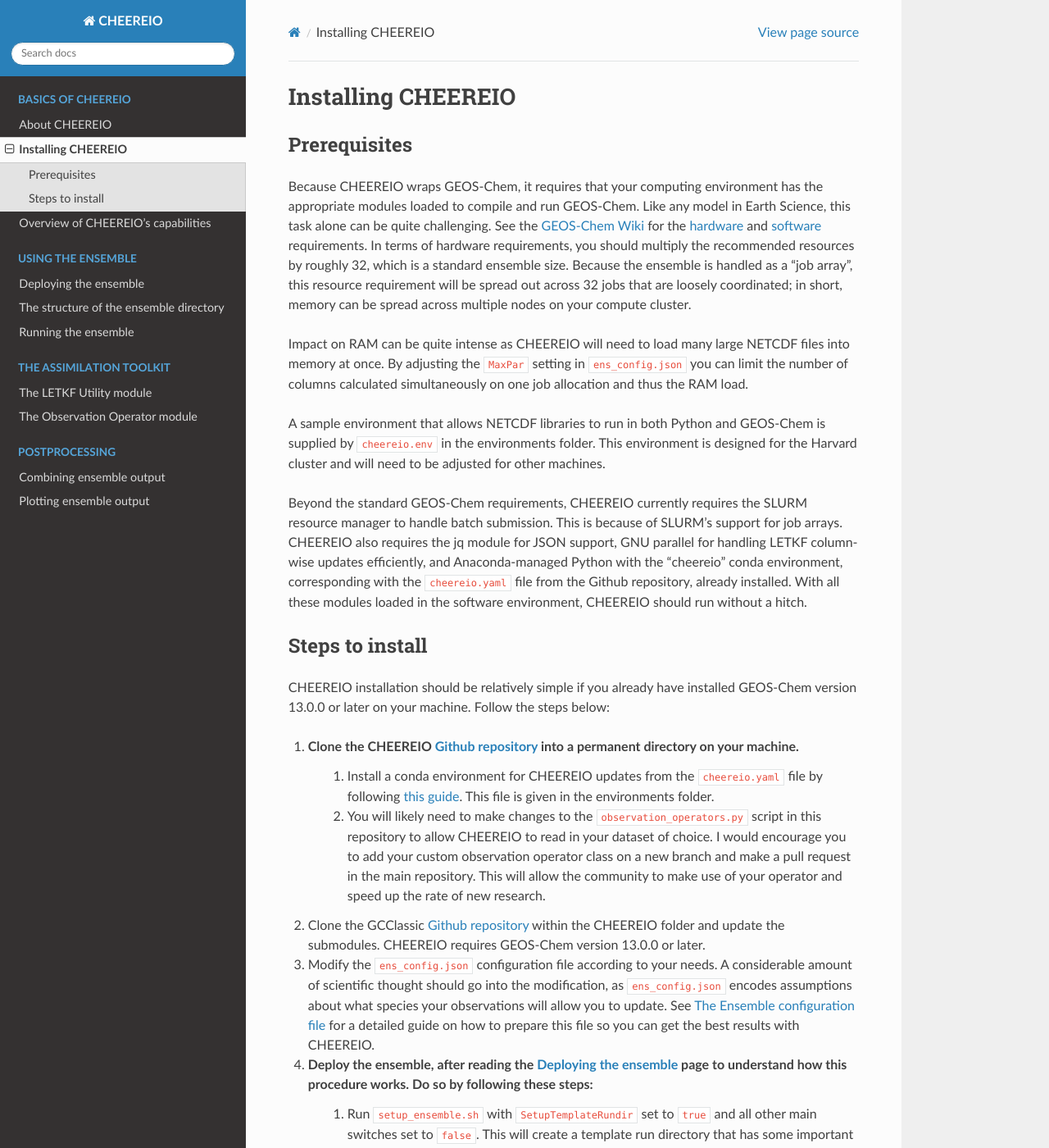
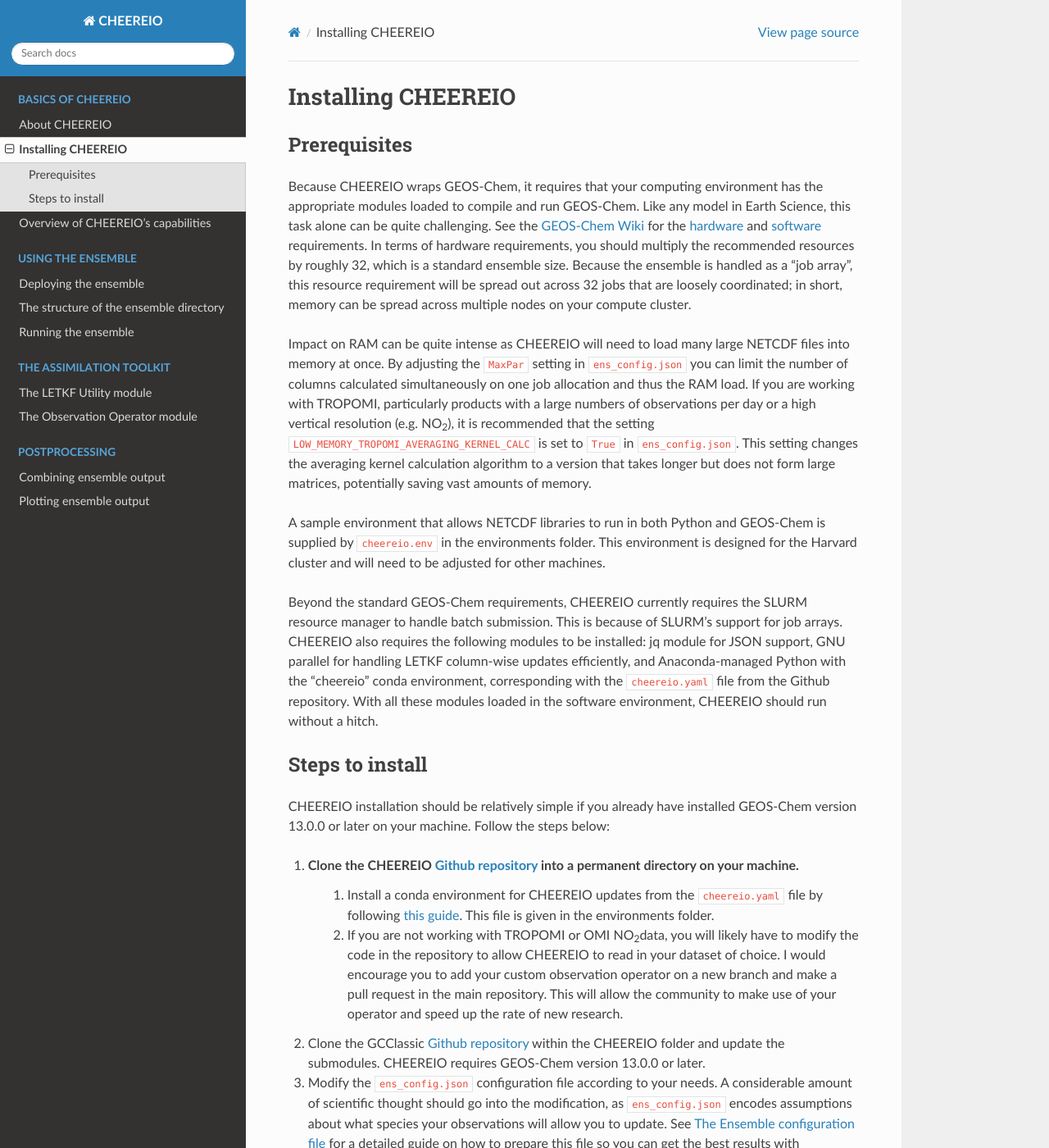
Before and after one commit to drewpendergrass/CHEEREIO, a Sphinx documentation site: the page built from docs/Installing-CHEEREIO.rst, in a window 1280 px wide and 1400 px high. Shown: the whole window at 82% size. Built offline with Sphinx 7.4.7 and the Read the Docs theme 2.0.0, drawn with Linux system fonts in a browser that asks for light colours; some of the changed text lies outside the part shown.

Commit message:
update docs

```diff
--- a/docs/Installing-CHEEREIO.rst
+++ b/docs/Installing-CHEEREIO.rst
@@ -6,11 +6,11 @@
 
 Because CHEEREIO wraps GEOS-Chem, it requires that your computing environment has the appropriate modules loaded to compile and run GEOS-Chem. Like any model in Earth Science, this task alone can be quite challenging. See the `GEOS-Chem Wiki <http://wiki.seas.harvard.edu/geos-chem/index.php/Getting_Started_with_GEOS-Chem>`__ for the `hardware <http://wiki.seas.harvard.edu/geos-chem/index.php/GEOS-Chem_required_hardware>`__ and `software <http://wiki.seas.harvard.edu/geos-chem/index.php/GEOS-Chem_required_software>`__ requirements. In terms of hardware requirements, you should multiply the recommended resources by roughly 32, which is a standard ensemble size. Because the ensemble is handled as a "job array", this resource requirement will be spread out across 32 jobs that are loosely coordinated; in short, memory can be spread across multiple nodes on your compute cluster.
 
-Impact on RAM can be quite intense as CHEEREIO will need to load many large NETCDF files into memory at once. By adjusting the ``MaxPar`` setting in ``ens_config.json`` you can limit the number of columns calculated simultaneously on one job allocation and thus the RAM load.
+Impact on RAM can be quite intense as CHEEREIO will need to load many large NETCDF files into memory at once. By adjusting the ``MaxPar`` setting in ``ens_config.json`` you can limit the number of columns calculated simultaneously on one job allocation and thus the RAM load. If you are working with TROPOMI, particularly products with a large numbers of observations per day or a high vertical resolution (e.g. NO\ :sub:`2`\ ), it is recommended that the setting ``LOW_MEMORY_TROPOMI_AVERAGING_KERNEL_CALC`` is set to ``True`` in ``ens_config.json``. This setting changes the averaging kernel calculation algorithm to a version that takes longer but does not form large matrices, potentially saving vast amounts of memory.
 
 A sample environment that allows NETCDF libraries to run in both Python and GEOS-Chem is supplied by ``cheereio.env`` in the environments folder. This environment is designed for the Harvard cluster and will need to be adjusted for other machines.
 
-Beyond the standard GEOS-Chem requirements, CHEEREIO currently requires the SLURM resource manager to handle batch submission. This is because of SLURM's support for job arrays. CHEEREIO also requires the jq module for JSON support, GNU parallel for handling LETKF column-wise updates efficiently, and Anaconda-managed Python with the "cheereio" conda environment, corresponding with the ``cheereio.yaml`` file from the Github repository, already installed. With all these modules loaded in the software environment, CHEEREIO should run without a hitch.
+Beyond the standard GEOS-Chem requirements, CHEEREIO currently requires the SLURM resource manager to handle batch submission. This is because of SLURM's support for job arrays. CHEEREIO also requires the following modules to be  installed: jq module for JSON support, GNU parallel for handling LETKF column-wise updates efficiently, and Anaconda-managed Python with the "cheereio" conda environment, corresponding with the ``cheereio.yaml`` file from the Github repository. With all these modules loaded in the software environment, CHEEREIO should run without a hitch.
 
 Steps to install
 -------------
@@ -19,12 +19,12 @@
 
 #. Clone the CHEEREIO `Github repository <https://github.com/drewpendergrass/CHEEREIO>`__ into a permanent directory on your machine.
 	#. Install a conda environment for CHEEREIO updates from the ``cheereio.yaml`` file by following `this guide <https://conda.io/projects/conda/en/latest/user-guide/tasks/manage-environments.html>`__. This file is given in the environments folder.
-	#. You will likely need to make changes to the ``observation_operators.py`` script in this repository to allow CHEEREIO to read in your dataset of choice. I would encourage you to add your custom observation operator class on a new branch and make a pull request in the main repository. This will allow the community to make use of your operator and speed up the rate of new research.
+	#. If you are not working with TROPOMI or OMI NO\ :sub:`2`\ data, you will likely have to modify the code in the repository to allow CHEEREIO to read in your dataset of choice. I would encourage you to add your custom observation operator on a new branch and make a pull request in the main repository. This will allow the community to make use of your operator and speed up the rate of new research.
 #. Clone the GCClassic `Github repository <https://github.com/geoschem/GCClassic>`__ within the CHEEREIO folder and update the submodules. CHEEREIO requires GEOS-Chem version 13.0.0 or later.
 #. Modify the ``ens_config.json`` configuration file according to your needs. A considerable amount of scientific thought should go into the modification, as ``ens_config.json`` encodes assumptions about what species your observations will allow you to update. See :ref:`Configuration` for a detailed guide on how to prepare this file so you can get the best results with CHEEREIO.
 #. Deploy the ensemble, after reading the :ref:`Deploying the Ensemble` page to understand how this procedure works. Do so by following these steps:
 	#. Run ``setup_ensemble.sh`` with ``SetupTemplateRundir`` set to ``true`` and all other main switches set to ``false``. This will create a template run directory that has some important differences from standard GEOS-Chem run directories. ``input.geos``, for example, will have empty tags set at key locations that will allow CHEEREIO to resubmit GEOS-Chem runs for different time periods. ``HEMCO_Config.rc`` is represented by two template files. ``HEMCO_Config_SPINUP_NATURE_TEMPLATE.rc`` is for spinup and "nature" simulations, neither of which include randomized scaling factors. ``HEMCO_Config.rc`` is for ensemble members, all of whom will have perturbed emissions. References to gridded scaling factors are added at key lines in this config file.
-	#. **VERIFY THAT HEMCO_Config.rc IS CORRECT**. In particular, while CHEEREIO does support multiple emissions updates within the same species (for example, updating NO agricultural emissions separately from the rest of NO emissions), it is not capable of distinguishing these kinds of species on its own. Instead, it will just add scaling factor references wherever the species of interest emerges. In this case, user must delete the correct duplicated scaling factor. See the `GEOS-Chem Wiki Page for HEMCO_Config.rc <http://wiki.seas.harvard.edu/geos-chem/index.php/The_HEMCO_Config.rc_file>`__ for more information.
-	#. Make any additional changes to the template directory that should be reflected in the ensemble. One change that might be useful is turning on the ``LevelEdgeDiags`` diagnostic in ``HISTORY.rc``. For the TROPOMI observation operator suite, this diagnostic is required.
+	#. **VERIFY THAT HEMCO_Config.rc IS CORRECT**. In particular, while CHEEREIO does support multiple emissions updates within the same species (for example, updating NO agricultural emissions separately from the rest of NO emissions), it is not capable of distinguishing these kinds of species on its own. Instead, it will just add scaling factor references wherever the species of interest emerges. In this case, user must delete the correct duplicated scaling factor. The user should also pay special attention that scaling factors are not applied to inapplicable sources, such as negative emissions from soil uptake. See the `GEOS-Chem Wiki Page for HEMCO_Config.rc <http://wiki.seas.harvard.edu/geos-chem/index.php/The_HEMCO_Config.rc_file>`__ for more information.
+	#. Make any additional changes to the template directory that should be reflected in the ensemble.
 	#. Re-run ``setup_ensemble.sh`` with ``SetupTemplateRundir`` set to ``false`` and all other main switches set to ``true``. However, if you are not using a Spinup run, you should set the ``SetupSpinupRun`` switch to ``false``. This will take a while, as it involves compiling GEOS-Chem and copying and modifying large files. You can set the ``CompileTemplateRundir`` switch to ``false`` and compile yourself first if you have custom compile-time settings you wish to invoke.
-#. Your ensemble is now built and deployed. ``cd`` to the ``ensemble_runs`` folder and execute the ``run_ens.sh`` file. I prefer to run this with the command ``nohup bash run_ens.sh &``. The SLURM job array is now submitted.
+#. Your ensemble is now built and deployed. If you are using the "separate run" form of ensemble spinup, common for pre-13.4 GEOS-Chem (and indicated by setting ``DO_ENS_SPINUP`` to ``true`` in ``ens_config.json``), you can ``cd`` to the ``ensemble_runs`` folder and execute the ``run_ensspin.sh`` file to execute ensemble spinup. After this completes, or if ``DO_ENS_SPINUP`` is turned off, you can execute the ``run_ens.sh`` file. I prefer to run both of these shell scripts with the command format ``nohup bash run_ens.sh &``. The SLURM job array is now submitted.
```
Also changed, not shown: docs/About-CHEEREIO.rst (+3 -3 lines).
